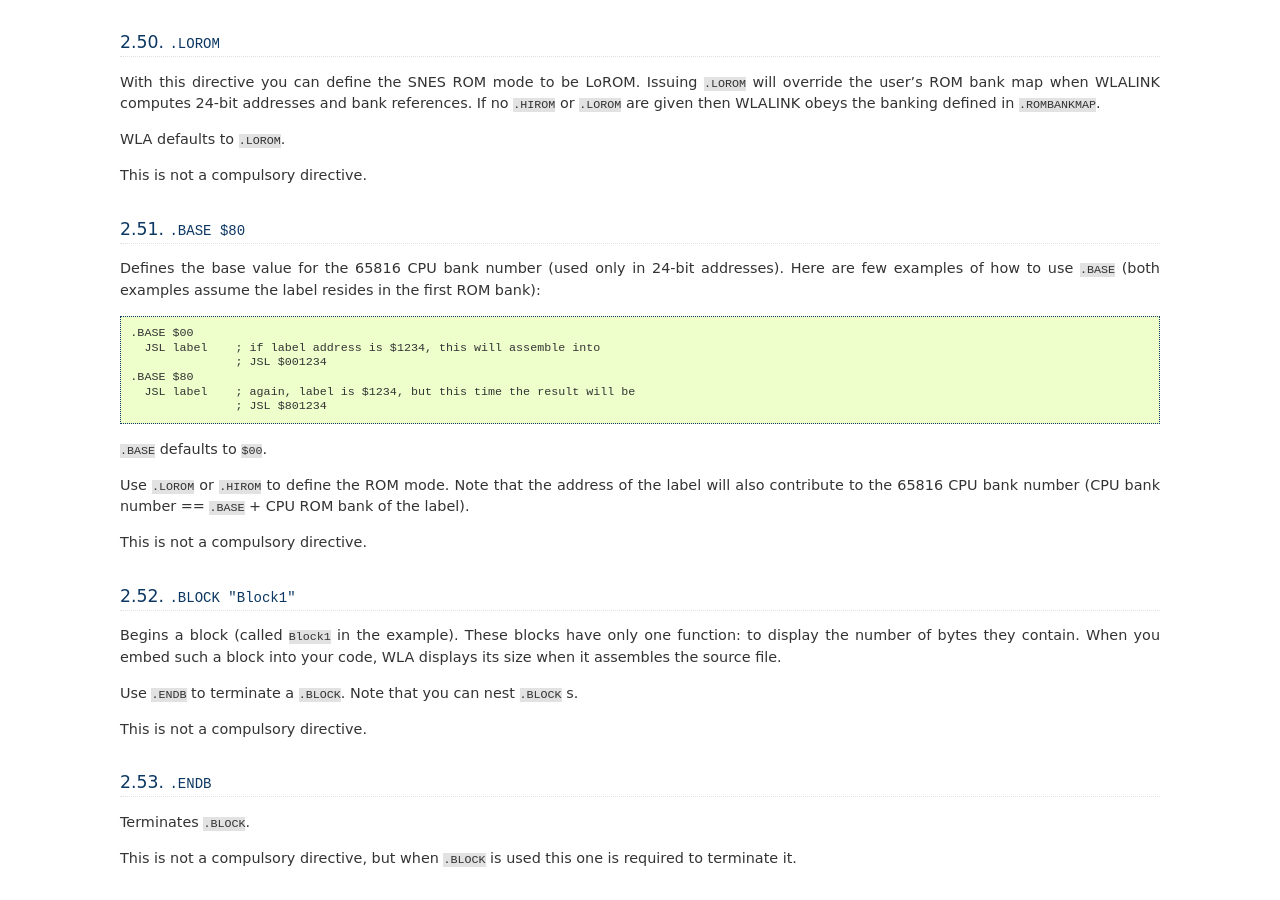
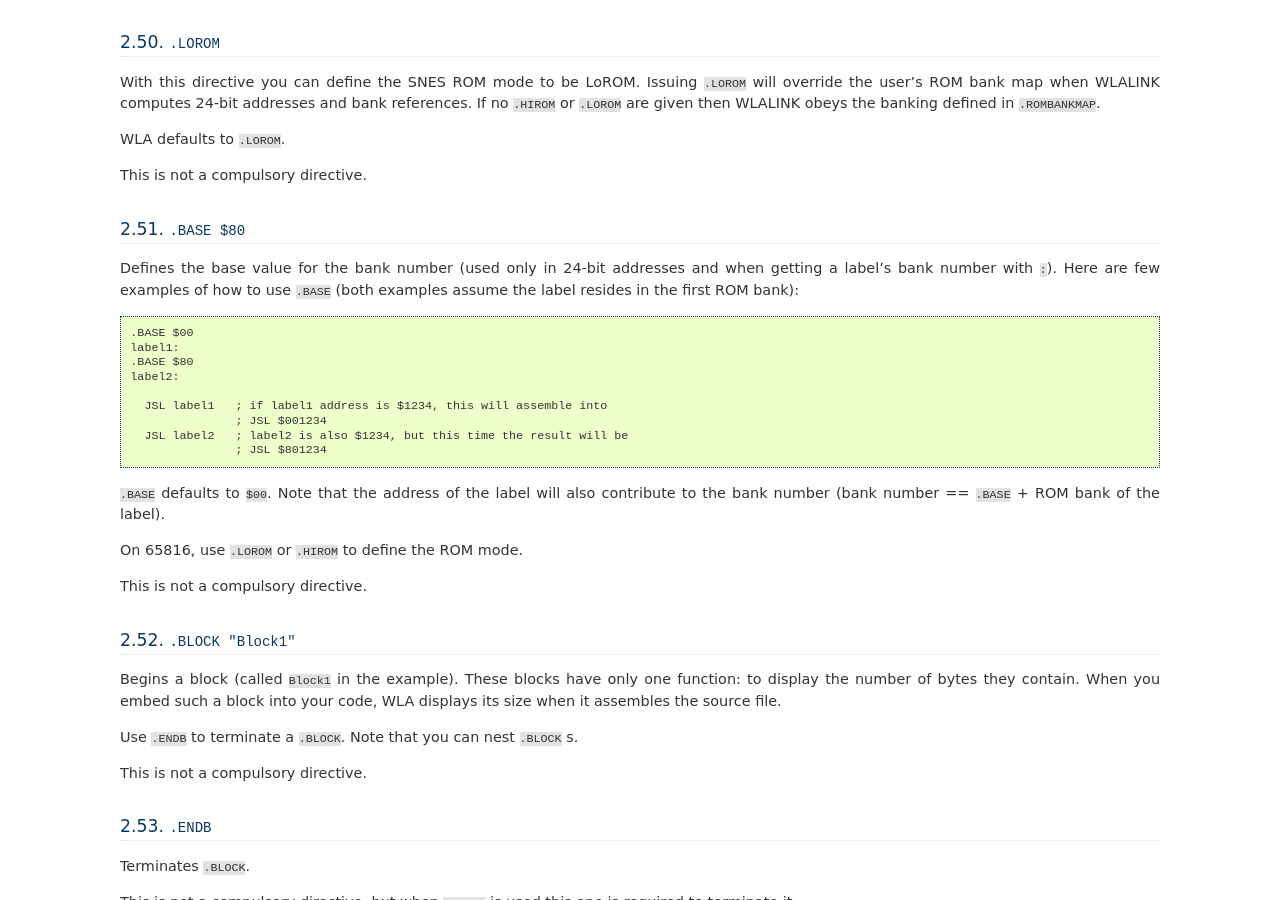
Before and after one commit to vhelin/wla-dx, a Sphinx documentation site: the page built from doc/asmdiv.rst, in a window 1280 px wide and 900 px high, scrolled down 17057 px. Built offline with Sphinx 7.4.7, drawn with Linux system fonts in a browser that asks for light colours.

Commit message:
First attempt at making `.BASE` work on targets other than 65816

```diff
--- a/doc/asmdiv.rst
+++ b/doc/asmdiv.rst
@@ -1054,22 +1054,26 @@ This is not a compulsory directive.
 ``.BASE $80``
 -------------
 
-Defines the base value for the 65816 CPU bank number (used only in 24-bit
-addresses). Here are few examples of how to use ``.BASE`` (both examples assume
-the label resides in the first ROM bank)::
+Defines the base value for the bank number (used only in 24-bit addresses and
+when getting a label's bank number with ``:``). Here are few examples of how
+to use ``.BASE`` (both examples assume the label resides in the first ROM
+bank)::
 
     .BASE $00
-      JSL label    ; if label address is $1234, this will assemble into
+    label1:
+    .BASE $80
+    label2:
+
+      JSL label1   ; if label1 address is $1234, this will assemble into
                    ; JSL $001234
-    .BASE $80
-      JSL label    ; again, label is $1234, but this time the result will be
+      JSL label2   ; label2 is also $1234, but this time the result will be
                    ; JSL $801234
 
-``.BASE`` defaults to ``$00``.
-
-Use ``.LOROM`` or ``.HIROM`` to define the ROM mode. Note that the address
-of the label will also contribute to the 65816 CPU bank number (CPU
-bank number == ``.BASE`` + CPU ROM bank of the label).
+``.BASE`` defaults to ``$00``. Note that the address of the label will also
+contribute to the bank number (bank number == ``.BASE`` + ROM bank of the
+label).
+
+On 65816, use ``.LOROM`` or ``.HIROM`` to define the ROM mode.
 
 This is not a compulsory directive.
 
```
Also changed, not shown: other parts of doc/asmdiv.rst (+1 -1 lines), doc/arithmetics.rst (line endings or trailing spaces), 6 other files.
